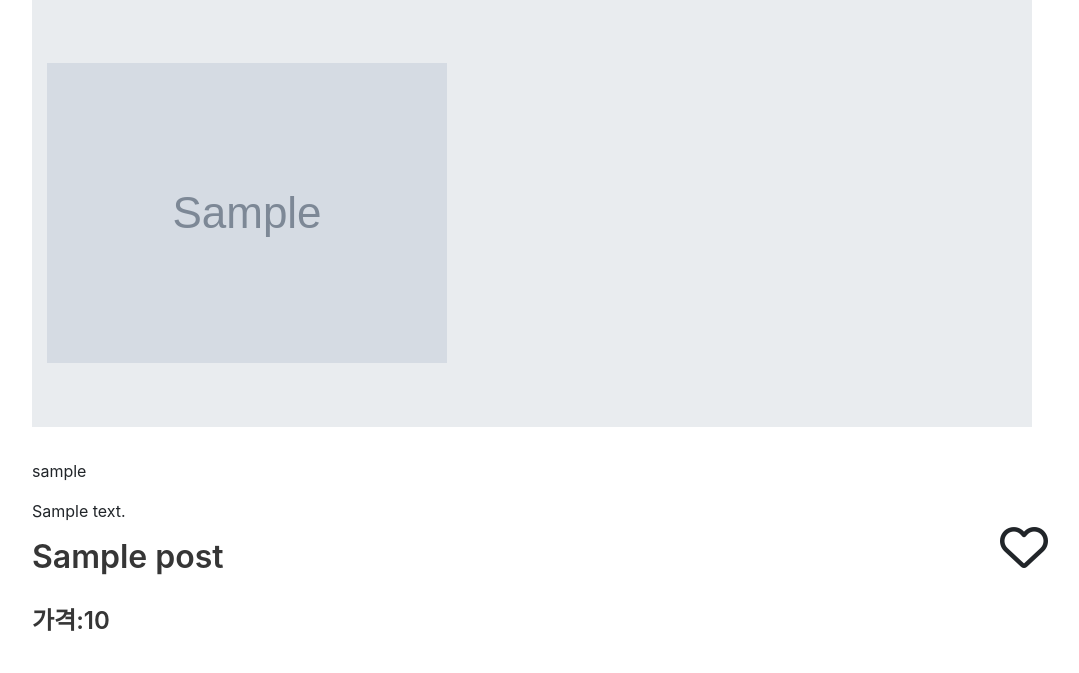
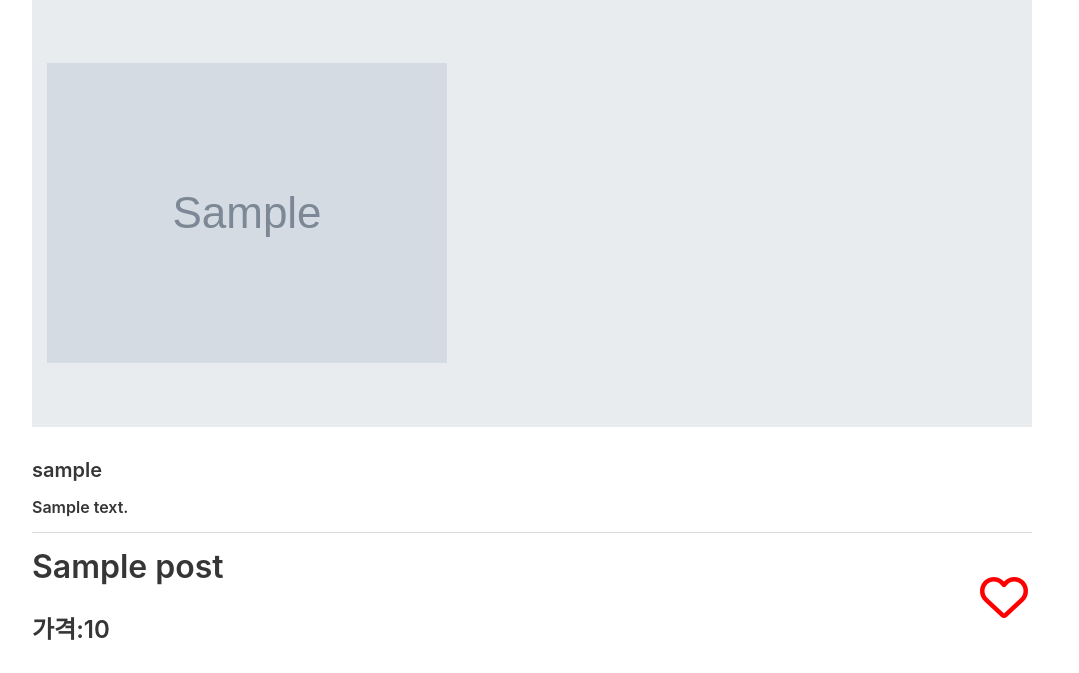
Before and after one commit to sparta-cloud-a3/gogumacat, a Flask app: template templates/post.html in a window 1280 px wide. Shown: the part 282-955 px from the top of the page, without its empty margins (8-1087 px from the left). Run offline with Flask 2, Linux system fonts and the light colour scheme; the template is opened without the code that fills it: most values are stand-ins (such as "Sample title", 1, 10 or a date in 2020); grey boxes marked "Sample" are stand-in pictures; some libraries are stand-ins or nearby versions.

Commit message:
add: 상세페이지 기능추가

```diff
--- a/templates/post.html
+++ b/templates/post.html
@@ -145,8 +145,8 @@
 
         }
 
-        .heart-icon {
-
+        #heart {
+            color : red;
         }
 
     </style>
@@ -291,15 +291,16 @@
 </div>
 <div class="jumbotron jumbotron-fluid">
     <div class="container">
-        <img src="{{ post.img_url}}"></h1>
+        <img src="{{post.img_url}}"></h1>
     </div>
 </div>
 <div class="content">
     <div class="user-info" id="user_information">
-        <p id="user_name">{{post.username}}</p>
-        <p id="user_locate"> {{post.address}}</p>
+        <h4 id="user_name">{{post.username}}</h4>
+        <h6 id="user_locate"> {{post.address}}</h6>
+        <hr>
         <div class="like-box">
-            <a class="heart-icon" aria-label="like" onclick="toggle_like({{post.idx}})" style="float:right">
+            <a class="heart-icon" aria-label="like" onclick="toggle_like({{post.idx}})" style="float:right; margin: 40px 20px 0px 0px">
             <span class="icon is-small">
                 {% if post.like_by_me %}
                     <i id="heart" class="fa-solid fa-heart fa-3x" aria-hidden="true"></i>
```
